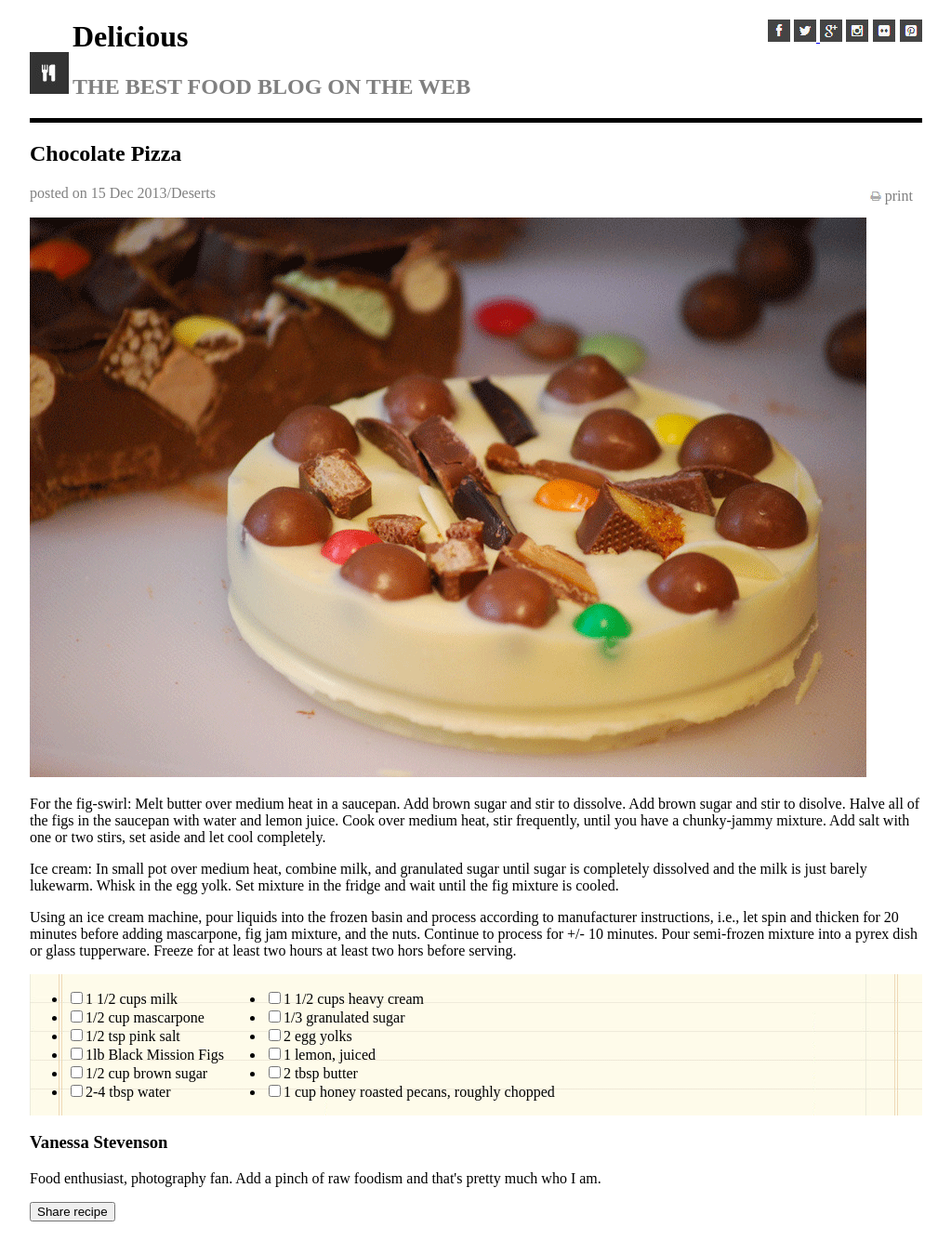
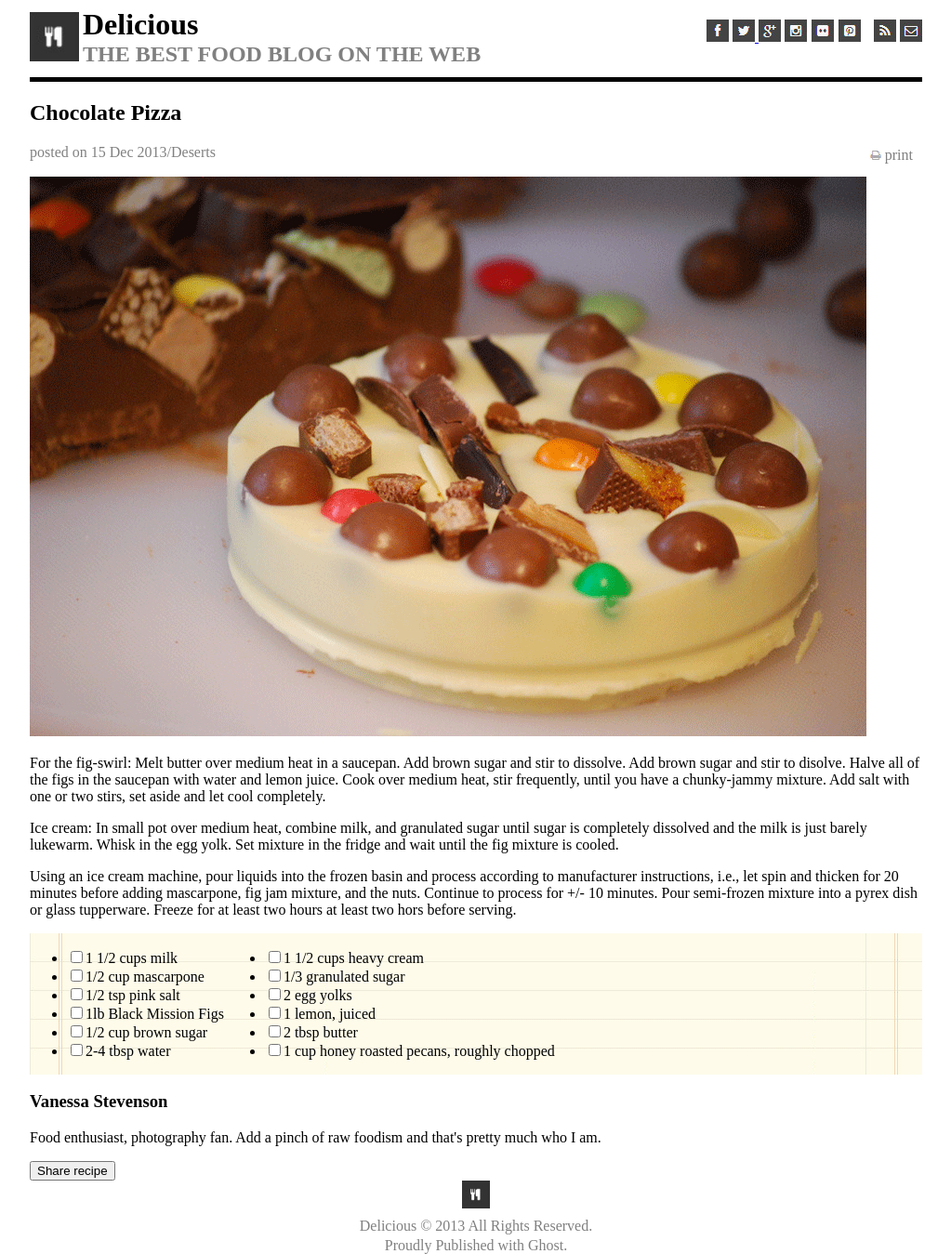
Before and after one commit to Sanderson239/chocolate-pizza, a plain HTML site: page index.html in a window 1280 px wide. Shown: the whole page at 93% size, without its empty margins (128-1151 px from the left). Before the commit the page ends 1314 px from the top, so only its background shows below. Drawn offline with Linux system fonts and the light colour scheme.

Commit message:
added footer and made minor changes

```diff
--- a/index.html
+++ b/index.html
@@ -15,7 +15,7 @@
         <h1 id = "Delicious">Delicious</h1>
         <h2 class = "faint-font">THE BEST FOOD BLOG ON THE WEB</h2>
       </div>
-      <nav id="social-nav">
+      <nav class="social-nav">
         <ul>
 
 
@@ -27,6 +27,11 @@
           <li class="logos"><a href="#"><img src="img/flic-icon.png" alt="flic icon"/></a></li>
           <li class="logos"><a href="#"><img src="img/pint-icon.png" alt="pintrist icon"/></a></li>
 
+        </ul>
+
+        <ul id="right-navbar">
+          <li class="logos"><a href="#"><img src="img/rss-icon.png" alt="rss icon"/></a></li>
+          <li class="logos"><a href="#"><img src="img/mail-icon.png" alt="mail icon"/></a></li>
         </ul>
       </nav>
     </header>
@@ -90,7 +95,9 @@
       </section>
     </main>
     <footer>
-
+      <img id ="footer-image" src="img/logo.png" alt="fork and knife">
+<p class="faint-font"> Delicious &copy; 2013 All Rights Reserved.</p>
+<p class="faint-font"> Proudly Published with Ghost. </p>
     </footer>
   </body>
 </html>
--- a/style.css
+++ b/style.css
@@ -1,11 +1,20 @@
-#social-nav {
+.social-nav {
   float: right
 }
 
-#social-nav li {
+.social-nav li {
   display: inline-block;
   padding: 0px;
   font-size: 2em;
+}
+
+.social-nav ul {
+  display: inline-block;
+}
+
+#right-navbar {
+  margin-left: 0px;
+  padding-left: 10px;
 }
 
 #Delicious {
@@ -18,6 +27,12 @@
 
 #header-font {
   display: inline-block;
+  line-height: 10px;
+}
+
+#header-image {
+  width: 53px;
+  height: 53px;
 }
 
 
@@ -60,3 +75,12 @@ body {
   padding 0px;
 
 }
+
+#footer-image {
+  height: 30px;
+  width: 30px;
+}
+footer {
+  text-align: center;
+  line-height: 5px;
+}
```
